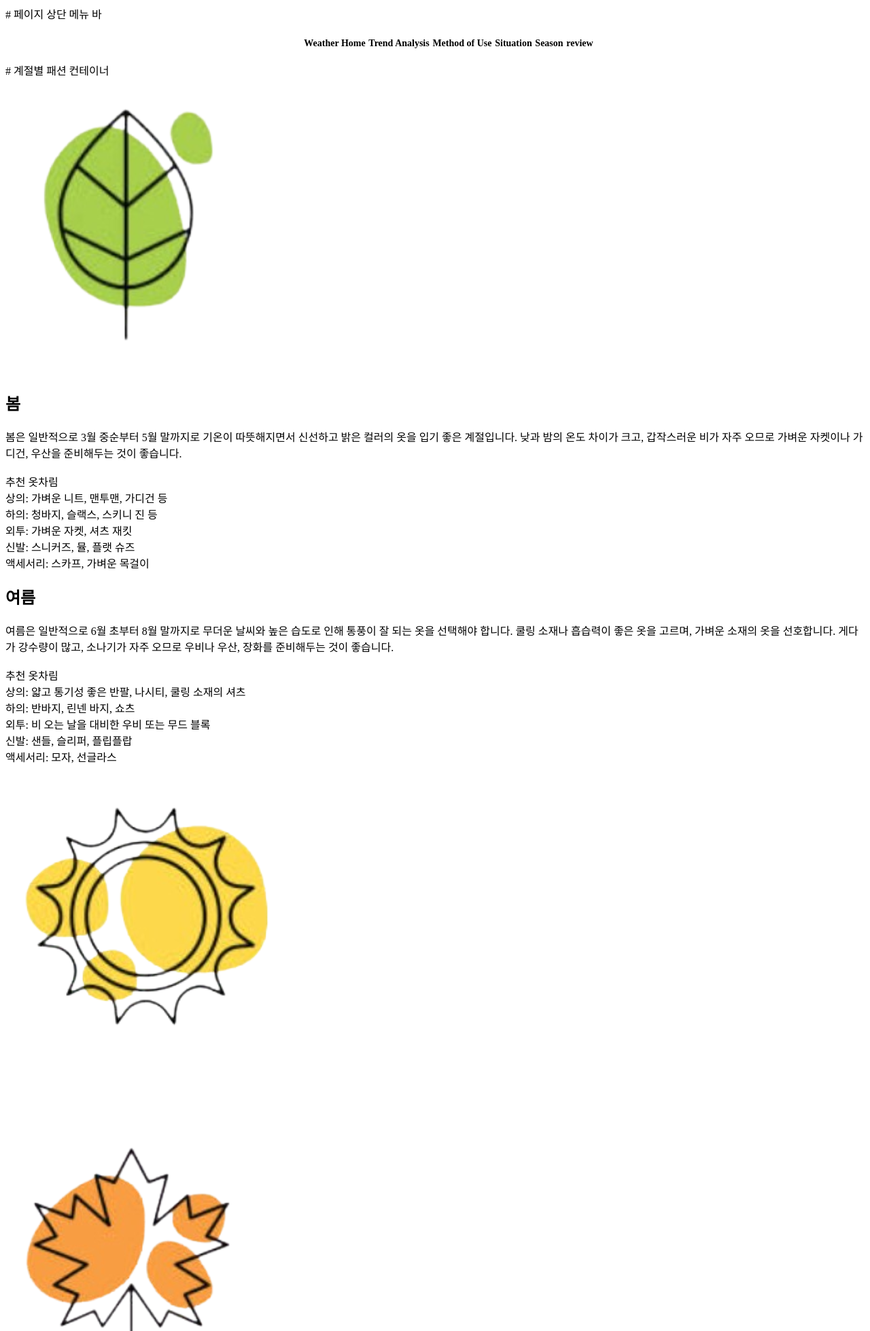
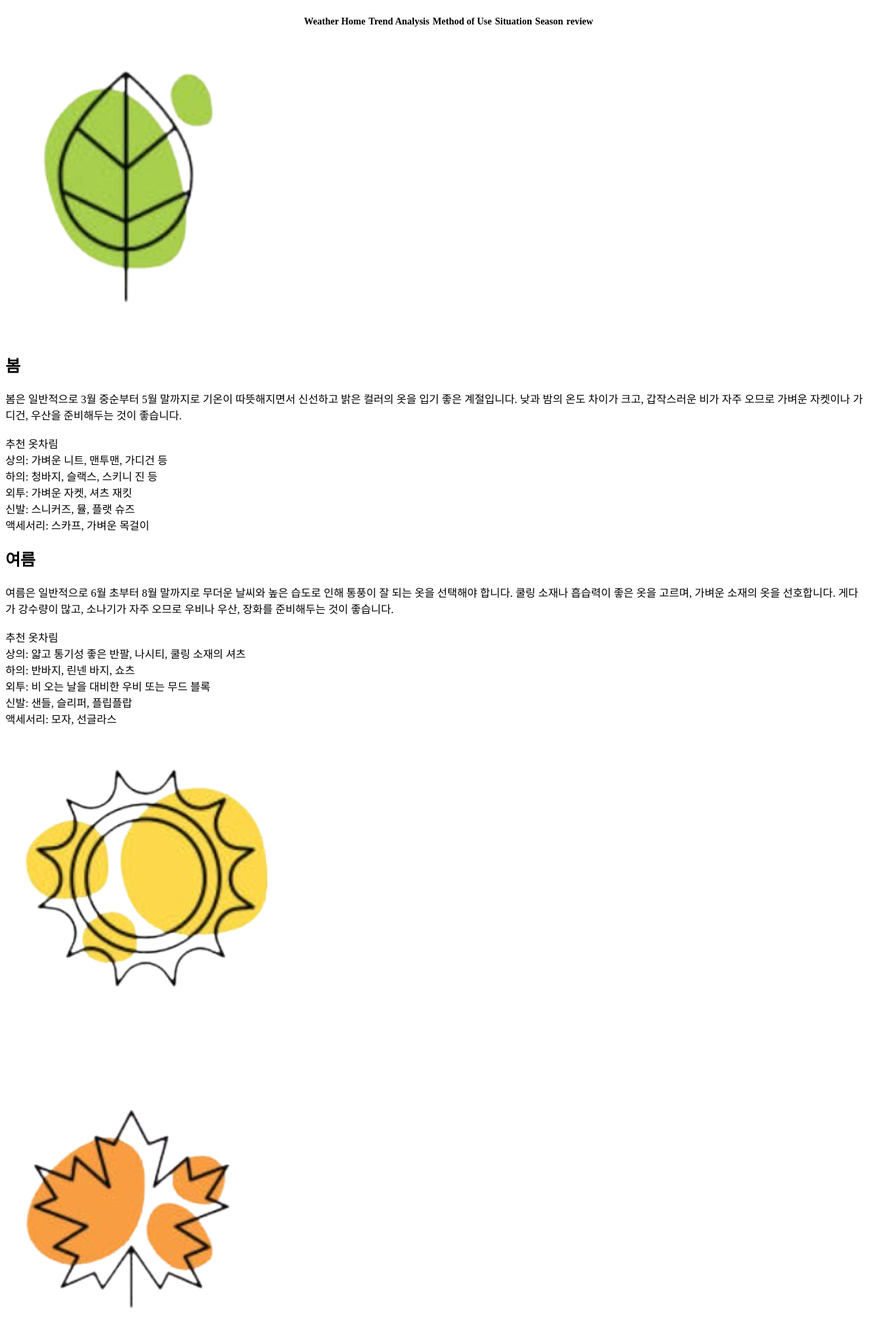
Before and after one commit to open555/open55555, a Django app: page /season/ in a window 1280 px wide. Shown: the top 1958 px of the page at 68% size. Run offline with Django 5.2, Linux system fonts and the light colour scheme; some libraries are stand-ins or nearby versions.

Commit message:
Update season.html
Signed-off-by: yyejinn <yyejin7@naver.com>

```diff
--- a/myapp/templates/myapp/season.html
+++ b/myapp/templates/myapp/season.html
@@ -4,19 +4,20 @@
     <meta charset="UTF-8">
     <title>계절별</title>
 </head>
+<body>
 <!DOCTYPE html>
 <html>
 
 <head>
   <meta charset="utf-8">
   <meta name="viewport" content="width=device-width">
-  <title>이름</title>
+  <title>이름</title> <!-- 페이지 제목 -->
   {% load static %}
   <link rel="stylesheet" type="text/css" href="{% static 'myapp/season.css' %}">
   <script src="https://kit.fontawesome.com/0bb6f287f4.js" crossorigin="anonymous"></script>
 </head>
 <body>
-    # 페이지 상단 메뉴 바
+    <!-- 페이지 상단 메뉴 바 -->
   <h3 class="menu-bar con-min-width">
     <div class="con">
       <nav class="menu-bar__menu-box-1 text-align-center">
@@ -31,7 +32,7 @@
       </nav>
     </div>
   </h3>
-    # 계절별 패션 컨테이너
+    <!-- 계절별 패션 컨테이너 -->
     <div class="season-container">
             <!-- 봄 -->
             <div class="season-item">
@@ -93,7 +94,7 @@
                 <div class="text">
                     <h2 class="winter">겨울</h2>
                     <p>
-                        겨울은 일반적으로 12월 초부터 2월 말까지로 추운 날씨와 건조한 날씨가 특징입니다. 매우 춥거나 눈이 올 수 있므로 따뜻한 옷차림이 필요합니다. 패딩이나 덕 다운 재킷, 기모티를 착용하고, 목도리와 장갑, 헤드밴드 등의 액세서리를 활용하세요. 눈이 오는 지역이라면 눈 부츠나 레인 부츠를 착용하는 것이 좋습니다.
+                        겨울은 일반적으로 12월 초부터 2월 말까지로 추운 날씨와 건조한 날씨가 특징입니다. 매우 춥거나 눈이 올 수 있으므로 따뜻한 옷차림이 필요합니다. 패딩이나 덕 다운 재킷, 기모티를 착용하고, 목도리와 장갑, 헤드밴드 등의 액세서리를 활용하세요. 눈이 오는 지역이라면 눈 부츠나 레인 부츠를 착용하는 것이 좋습니다.
                         <br><br>
                         추천 옷차림<br>
                         상의: 두꺼운 니트, 털 니트, 기모티<br>
```
